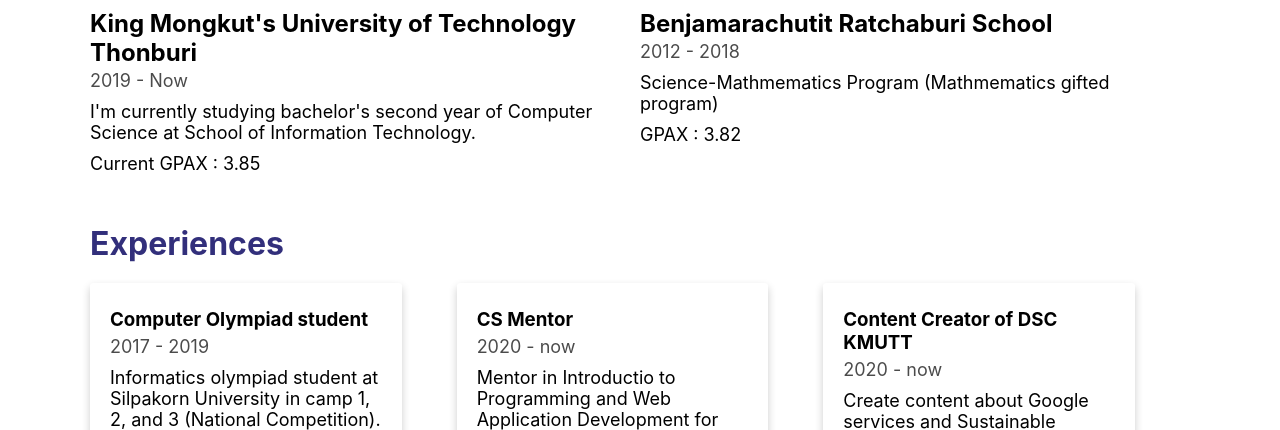
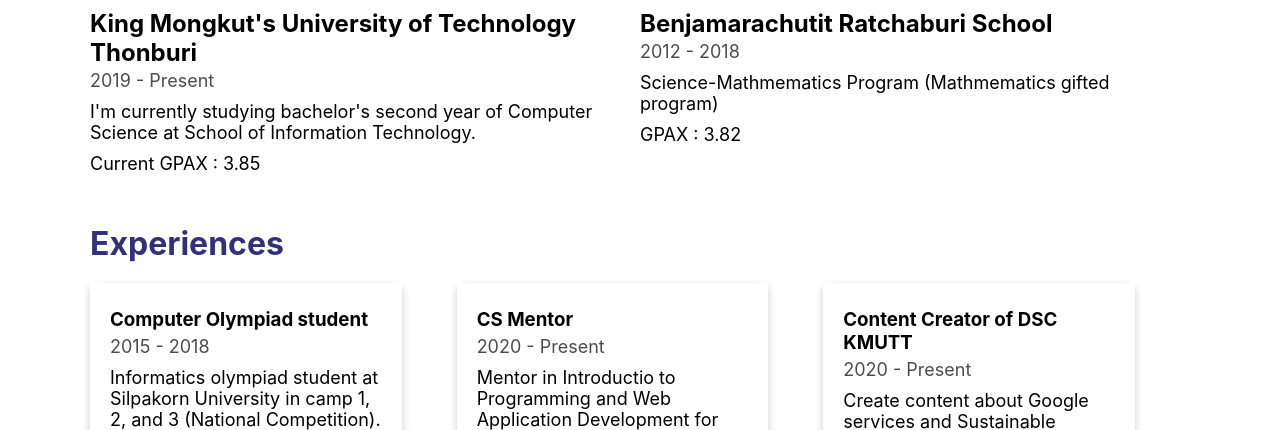
Before and after one commit to boyplus/boyplus.github.io, a Next.js app: page /about in a window 1280 px wide. Shown: the part 460-890 px from the top of the page. Built offline with nearby package versions, Linux system fonts and the light colour scheme.

Commit message:
[UPDATE] year

```diff
--- a/components/about/Education.js
+++ b/components/about/Education.js
@@ -7,7 +7,7 @@
         <div className="schoolContainer">
           <div className="card">
             <h2>King Mongkut's University of Technology Thonburi</h2>
-            <p className="year">2019 - Now</p>
+            <p className="year">2019 - Present</p>
             <p style={{ marginTop: "10px" }}>
               I'm currently studying bachelor's second year of Computer Science
               at School of Information Technology.
--- a/components/about/Experiences.js
+++ b/components/about/Experiences.js
@@ -5,19 +5,19 @@
   const experiences = [
     {
       title: "Computer Olympiad student",
-      year: "2017 - 2019",
+      year: "2015 - 2018",
       description:
         "Informatics olympiad student at Silpakorn University in camp 1, 2, and 3 (National Competition).",
     },
     {
       title: "CS Mentor",
-      year: "2020 - now",
+      year: "2020 - Present",
       description:
         "Mentor in Introductio to Programming and Web Application Development for first year student at SIT KMUTT.",
     },
     {
       title: "Content Creator of DSC KMUTT",
-      year: "2020 - now",
+      year: "2020 - Present",
       description:
         "Create content about Google services and Sustainable Development Goals at Developer Student Clubs - KMUTT.",
     },
```
